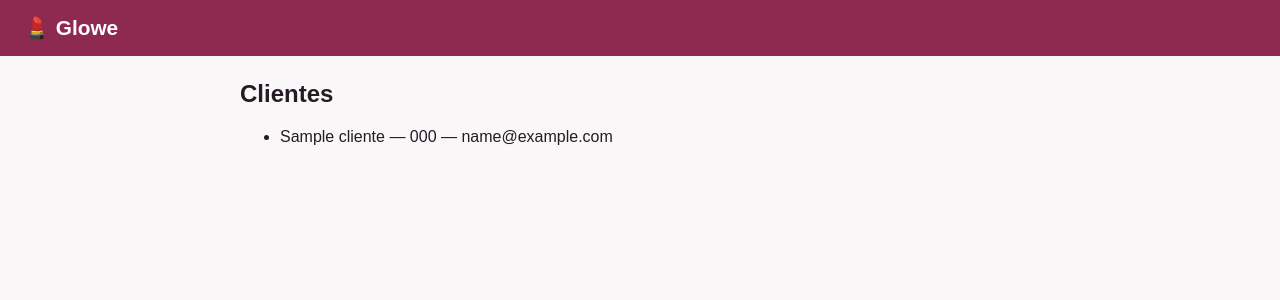
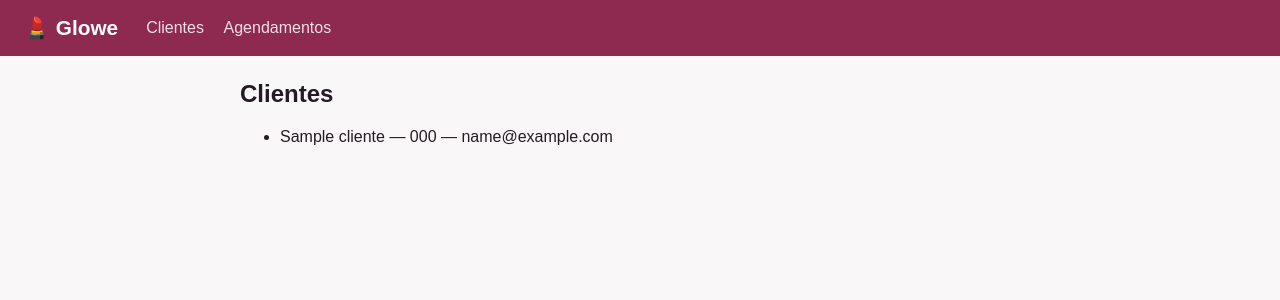
Before and after one commit to luizeduardoritter1/glowe, a Django app: template backend/core/templates/core/lista_clientes.html in a window 1280 px wide. Shown: the top 300 px of the page. Run offline with Django 5.2, Linux system fonts and the light colour scheme; the template is opened without the code that fills it: most values are stand-ins (such as "Sample title", 1, 10 or a date in 2020).

Commit message:
feat: adiciona menu de navegação no base.html

```diff
--- a/backend/core/templates/core/base.html
+++ b/backend/core/templates/core/base.html
@@ -5,14 +5,31 @@
     <title>{% block titulo %}Glowe{% endblock %}</title>
     <style>
         body { font-family: sans-serif; margin: 0; background: #faf7f8; color: #241b24; }
-        header { background: #8e2a50; color: #fff; padding: 16px 24px; }
+        header {
+            background: #8e2a50;
+            color: #fff;
+            padding: 16px 24px;
+            display: flex;
+            align-items: center;
+            gap: 28px;
+        }
         header h1 { margin: 0; font-size: 1.3rem; }
+        nav a {
+            color: #fff;
+            text-decoration: none;
+            opacity: 0.85;
+            margin-right: 16px;
+        }
         main { max-width: 800px; margin: 24px auto; padding: 0 24px; }
     </style>
 </head>
 <body>
     <header>
         <h1>💄 Glowe</h1>
+        <nav>
+            <a href="{% url 'lista_clientes' %} ">Clientes</a>
+            <a href="{% url 'lista_agendamentos' %} ">Agendamentos</a>
+        </nav>
     </header>
     <main>
         {% block conteudo %}{% endblock %}
```
